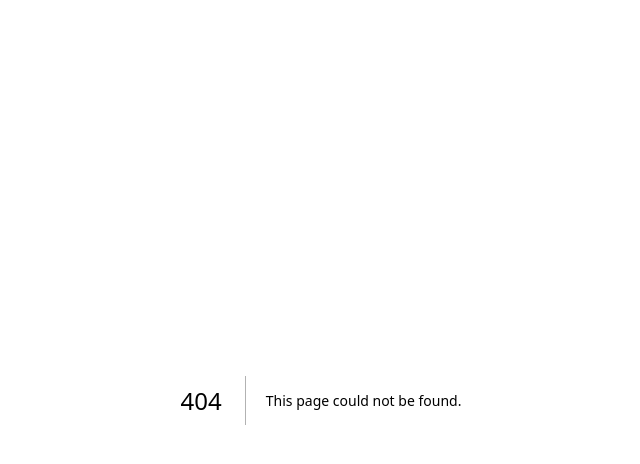
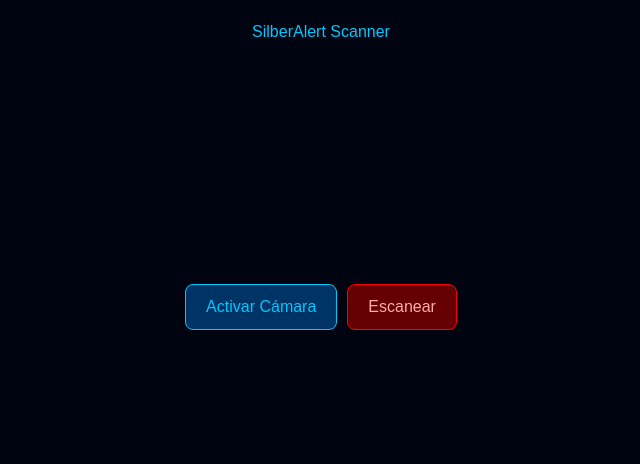
Before and after one commit to berzosaneuro/la-central, a Next.js app: page /scaner in a window 1280 px wide. Before the commit this address had no page. Shown: the top 464 px of the page, without its empty margins (319-959 px from the left). Built offline with nearby package versions, Linux system fonts and the light colour scheme.

Commit message:
Scanner OCR alergias

```diff
--- a/app/page.tsx
+++ b/app/page.tsx
@@ -1,65 +1,36 @@
-import Image from "next/image";
-
 export default function Home() {
   return (
-    <div className="flex min-h-screen items-center justify-center bg-zinc-50 font-sans dark:bg-black">
-      <main className="flex min-h-screen w-full max-w-3xl flex-col items-center justify-between py-32 px-16 bg-white dark:bg-black sm:items-start">
-        <Image
-          className="dark:invert"
-          src="/next.svg"
-          alt="Next.js logo"
-          width={100}
-          height={20}
-          priority
-        />
-        <div className="flex flex-col items-center gap-6 text-center sm:items-start sm:text-left">
-          <h1 className="max-w-xs text-3xl font-semibold leading-10 tracking-tight text-black dark:text-zinc-50">
-            To get started, edit the page.tsx file.
-          </h1>
-          <p className="max-w-md text-lg leading-8 text-zinc-600 dark:text-zinc-400">
-            Looking for a starting point or more instructions? Head over to{" "}
-            <a
-              href="https://vercel.com/templates?framework=next.js&utm_source=create-next-app&utm_medium=appdir-template-tw&utm_campaign=create-next-app"
-              className="font-medium text-zinc-950 dark:text-zinc-50"
-            >
-              Templates
-            </a>{" "}
-            or the{" "}
-            <a
-              href="https://nextjs.org/learn?utm_source=create-next-app&utm_medium=appdir-template-tw&utm_campaign=create-next-app"
-              className="font-medium text-zinc-950 dark:text-zinc-50"
-            >
-              Learning
-            </a>{" "}
-            center.
-          </p>
-        </div>
-        <div className="flex flex-col gap-4 text-base font-medium sm:flex-row">
-          <a
-            className="flex h-12 w-full items-center justify-center gap-2 rounded-full bg-foreground px-5 text-background transition-colors hover:bg-[#383838] dark:hover:bg-[#ccc] md:w-[158px]"
-            href="https://vercel.com/new?utm_source=create-next-app&utm_medium=appdir-template-tw&utm_campaign=create-next-app"
-            target="_blank"
-            rel="noopener noreferrer"
-          >
-            <Image
-              className="dark:invert"
-              src="/vercel.svg"
-              alt="Vercel logomark"
-              width={16}
-              height={16}
-            />
-            Deploy Now
-          </a>
-          <a
-            className="flex h-12 w-full items-center justify-center rounded-full border border-solid border-black/[.08] px-5 transition-colors hover:border-transparent hover:bg-black/[.04] dark:border-white/[.145] dark:hover:bg-[#1a1a1a] md:w-[158px]"
-            href="https://nextjs.org/docs?utm_source=create-next-app&utm_medium=appdir-template-tw&utm_campaign=create-next-app"
-            target="_blank"
-            rel="noopener noreferrer"
-          >
-            Documentation
-          </a>
-        </div>
-      </main>
-    </div>
+    <main
+      style={{
+        minHeight: "100vh",
+        background: "#000410",
+        display: "flex",
+        alignItems: "center",
+        justifyContent: "center",
+        color: "#00C8FF",
+        fontFamily: "Orbitron, sans-serif",
+        flexDirection: "column",
+      }}
+    >
+      <h1
+        style={{
+          fontSize: "48px",
+          fontWeight: 900,
+          textShadow: "0 0 20px rgba(0,200,255,0.7)",
+        }}
+      >
+        LA CENTRAL
+      </h1>
+
+      <p
+        style={{
+          marginTop: "20px",
+          fontSize: "18px",
+          opacity: 0.7,
+        }}
+      >
+        Sistema Maestro de Control de Apps
+      </p>
+    </main>
   );
 }
--- /dev/null
+++ b/app/scaner/page.tsx
@@ -0,0 +1,150 @@
+"use client";
+
+import { useRef, useState } from "react";
+import Tesseract from "tesseract.js";
+
+const allergens = [
+  "linalool",
+  "citronellol",
+  "hexyl cinnamal",
+  "methylchloroisothiazolinone",
+  "methylisothiazolinone",
+  "benzisothiazolinone",
+];
+
+export default function ScannerPage() {
+  const videoRef = useRef<HTMLVideoElement>(null);
+  const canvasRef = useRef<HTMLCanvasElement>(null);
+
+  const [scanning, setScanning] = useState(false);
+  const [result, setResult] = useState<string | null>(null);
+  const [detected, setDetected] = useState<string[]>([]);
+
+  const startCamera = async () => {
+    setResult(null);
+    setDetected([]);
+    const stream = await navigator.mediaDevices.getUserMedia({
+      video: { facingMode: "environment" },
+    });
+    if (videoRef.current) {
+      videoRef.current.srcObject = stream;
+    }
+  };
+
+  const captureAndScan = async () => {
+    if (!videoRef.current || !canvasRef.current) return;
+
+    setScanning(true);
+    setResult("Analizando etiqueta...");
+
+    const video = videoRef.current;
+    const canvas = canvasRef.current;
+    const context = canvas.getContext("2d");
+
+    canvas.width = video.videoWidth;
+    canvas.height = video.videoHeight;
+
+    context?.drawImage(video, 0, 0, canvas.width, canvas.height);
+
+    const imageData = canvas.toDataURL("image/png");
+
+    const {
+      data: { text },
+    } = await Tesseract.recognize(imageData, "eng");
+
+    const lowerText = text.toLowerCase();
+
+    const found = allergens.filter((allergen) =>
+      lowerText.includes(allergen)
+    );
+
+    if (found.length > 0) {
+      setDetected(found);
+      setResult("⚠️ ALERTA: Ingrediente peligroso detectado");
+    } else {
+      setResult("✅ No se detectaron tus alérgenos en el texto");
+    }
+
+    setScanning(false);
+  };
+
+  return (
+    <div
+      style={{
+        minHeight: "100vh",
+        background: "#000410",
+        color: "#00C8FF",
+        display: "flex",
+        flexDirection: "column",
+        alignItems: "center",
+        padding: "20px",
+        fontFamily: "Arial",
+      }}
+    >
+      <h1 style={{ marginBottom: "20px" }}>SilberAlert Scanner</h1>
+
+      <video
+        ref={videoRef}
+        autoPlay
+        playsInline
+        style={{ width: "100%", maxWidth: "400px", borderRadius: "12px" }}
+      />
+
+      <canvas ref={canvasRef} style={{ display: "none" }} />
+
+      <div style={{ marginTop: "20px", display: "flex", gap: "10px" }}>
+        <button
+          onClick={startCamera}
+          style={{
+            padding: "10px 20px",
+            background: "#003366",
+            color: "#00C8FF",
+            border: "1px solid #00C8FF",
+            borderRadius: "8px",
+          }}
+        >
+          Activar Cámara
+        </button>
+
+        <button
+          onClick={captureAndScan}
+          disabled={scanning}
+          style={{
+            padding: "10px 20px",
+            background: "#660000",
+            color: "#ffaaaa",
+            border: "1px solid red",
+            borderRadius: "8px",
+          }}
+        >
+          {scanning ? "Escaneando..." : "Escanear"}
+        </button>
+      </div>
+
+      {result && (
+        <div
+          style={{
+            marginTop: "30px",
+            textAlign: "center",
+            fontSize: "18px",
+            fontWeight: "bold",
+            color: detected.length > 0 ? "red" : "#00ff88",
+          }}
+        >
+          {result}
+
+          {detected.length > 0 && (
+            <div style={{ marginTop: "10px" }}>
+              Detectados:
+              <ul>
+                {detected.map((item) => (
+                  <li key={item}>{item}</li>
+                ))}
+              </ul>
+            </div>
+          )}
+        </div>
+      )}
+    </div>
+  );
+}
--- a/package.json
+++ b/package.json
@@ -15,7 +15,8 @@
     "next": "16.1.6",
     "react": "19.2.3",
     "react-dom": "19.2.3",
-    "react-hot-toast": "^2.6.0"
+    "react-hot-toast": "^2.6.0",
+    "tesseract.js": "^7.0.0"
   },
   "devDependencies": {
     "@tailwindcss/postcss": "^4",
```
Also changed, not shown: 1 other file (tests, documents, lock files or other folders).
